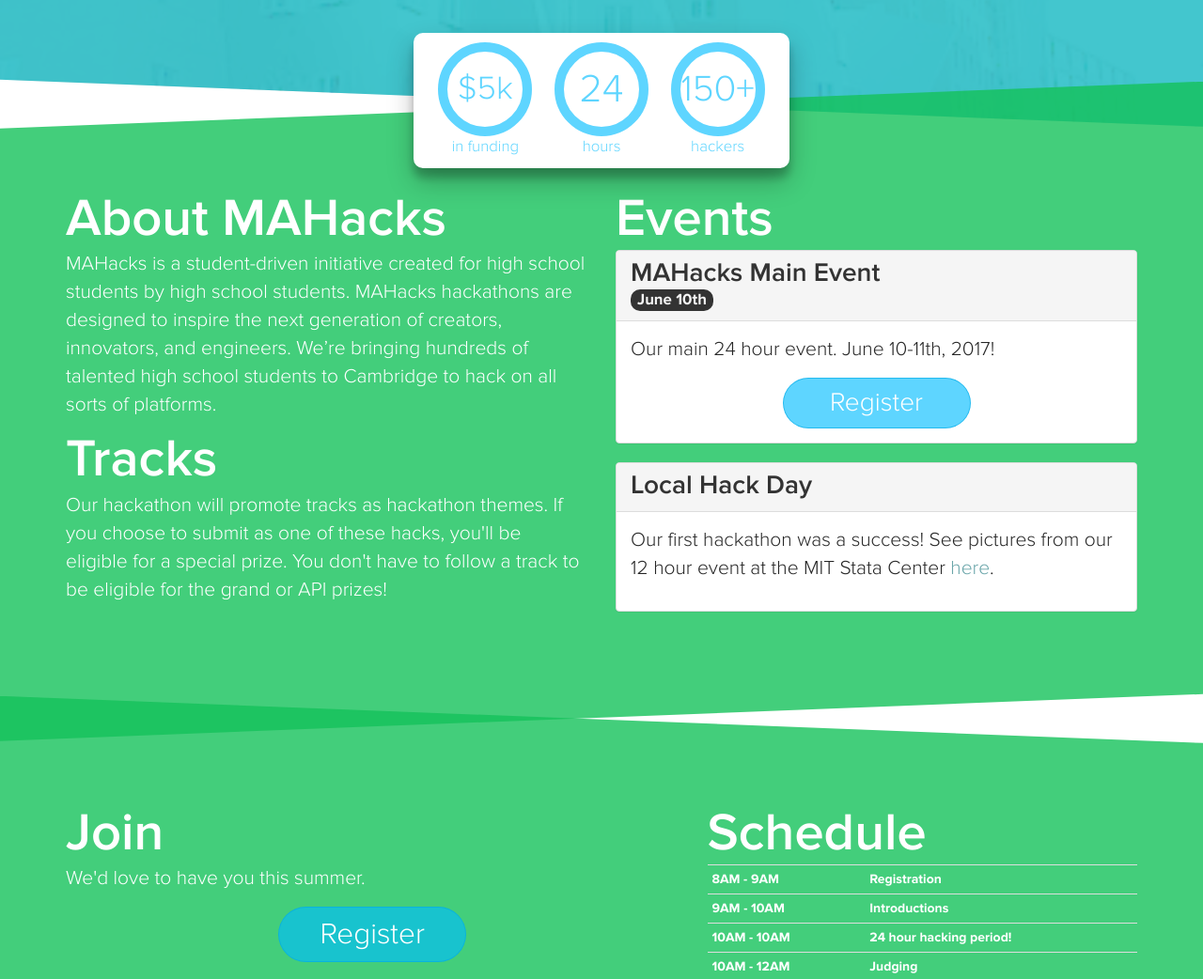
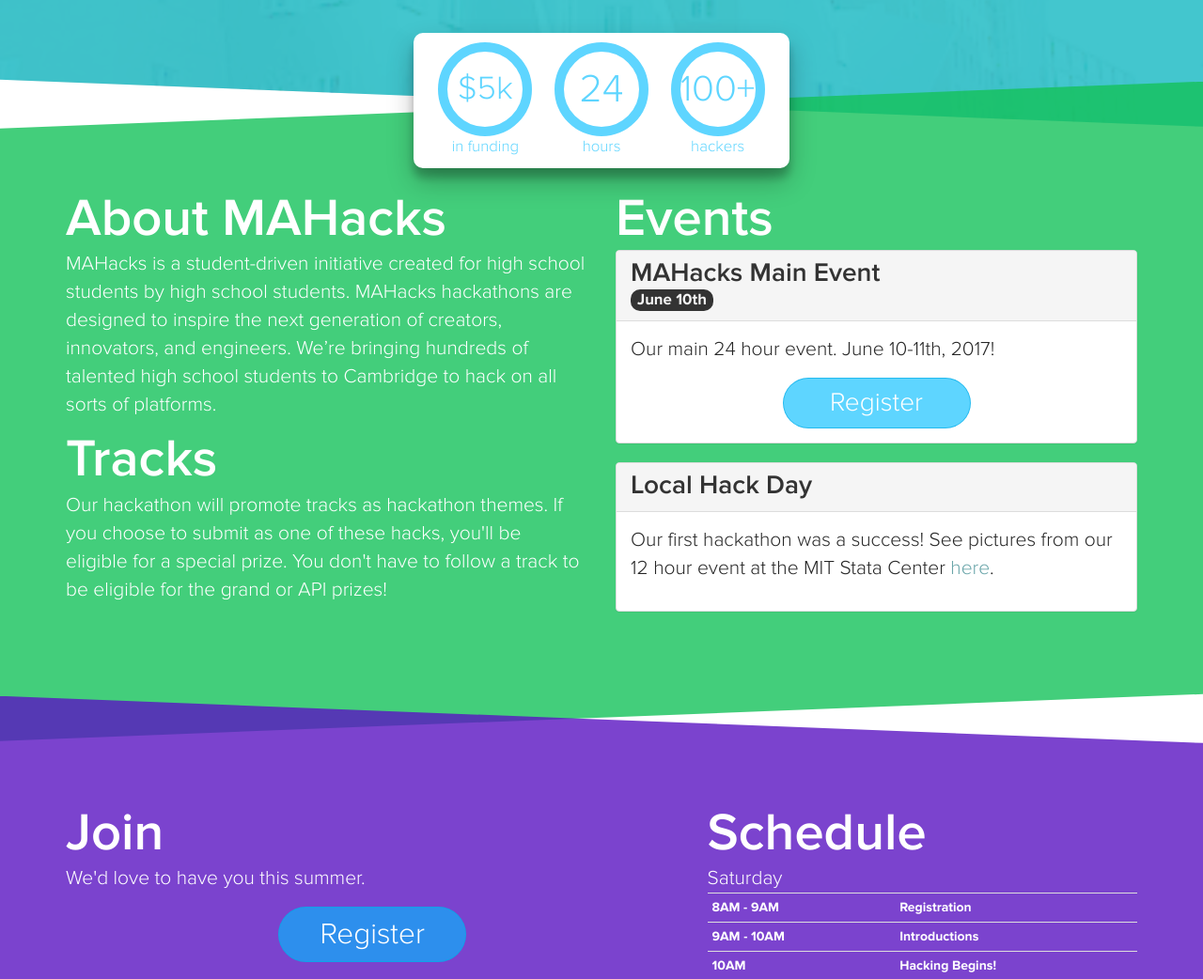
Before and after one commit to mahacks/old-website, a Jekyll site: the page built from index.html, in a window 1280 px wide and 1400 px high, scrolled down 580 px. Shown: the part 180-1222 px from the top of the window at 94% size. Built offline with Jekyll 4.4.1, drawn with Linux system fonts in a browser that asks for light colours; some of the changed text lies outside the part shown.

Commit message:
updated info

```diff
--- a/_includes/numbers.html
+++ b/_includes/numbers.html
@@ -13,7 +13,7 @@
   </div>
   <div class="circlegroup">
     <div class="circle" style="font-size: 2.8em; font-weight: 500">
-      150+
+      100+
     </div>
     <span>hackers</span>
   </div>
--- a/_includes/schedule.html
+++ b/_includes/schedule.html
@@ -1,3 +1,6 @@
+<p class="nomargin"><tr>
+    <th>Saturday</th>
+  </tr></p>
 <table class="schedule table table-condensed">
   <tr>
     <th>8AM - 9AM</th>
@@ -8,8 +11,19 @@
     <th>Introductions</th>
   </tr>
   <tr>
-    <th>10AM - 10AM</th>
-    <th>24 hour hacking period!</th>
+    <th>10AM</th>
+    <th>Hacking Begins!</th>
+  </tr>
+</table>
+<p class="nomargin">
+  <tr>
+    <th>Sunday</th>
+  </tr>
+</p>
+<table class="schedule table table-condensed">
+  <tr>
+    <th>10AM</th>
+    <th>Hacking ends!</th>
   </tr>
   <tr>
     <th>10AM - 12AM</th>
--- a/_layouts/default.html
+++ b/_layouts/default.html
@@ -118,7 +118,7 @@
       </div>
     </div> -->
 
-    <div class="jumbotron rhomb3 section poly">
+    <div class="jumbotron rhomb6 section poly">
       <div class="container">
         <div class="row">
           <div class="col-sm-7 col-xs-12" id="apply">
--- a/css/main.scss
+++ b/css/main.scss
@@ -21,6 +21,10 @@
   padding-top: 70px;
 }
 
+.nomargin {
+  margin: 0 !important;
+  padding: 0;
+}
 $font-family-sans-serif: "Proxima Nova", "Helvetica Neue", sans-serif;
 $jumbotron-bg: #FFFFFF;
 $brand-primary: rgba(17, 113, 119, 0.63);
```
